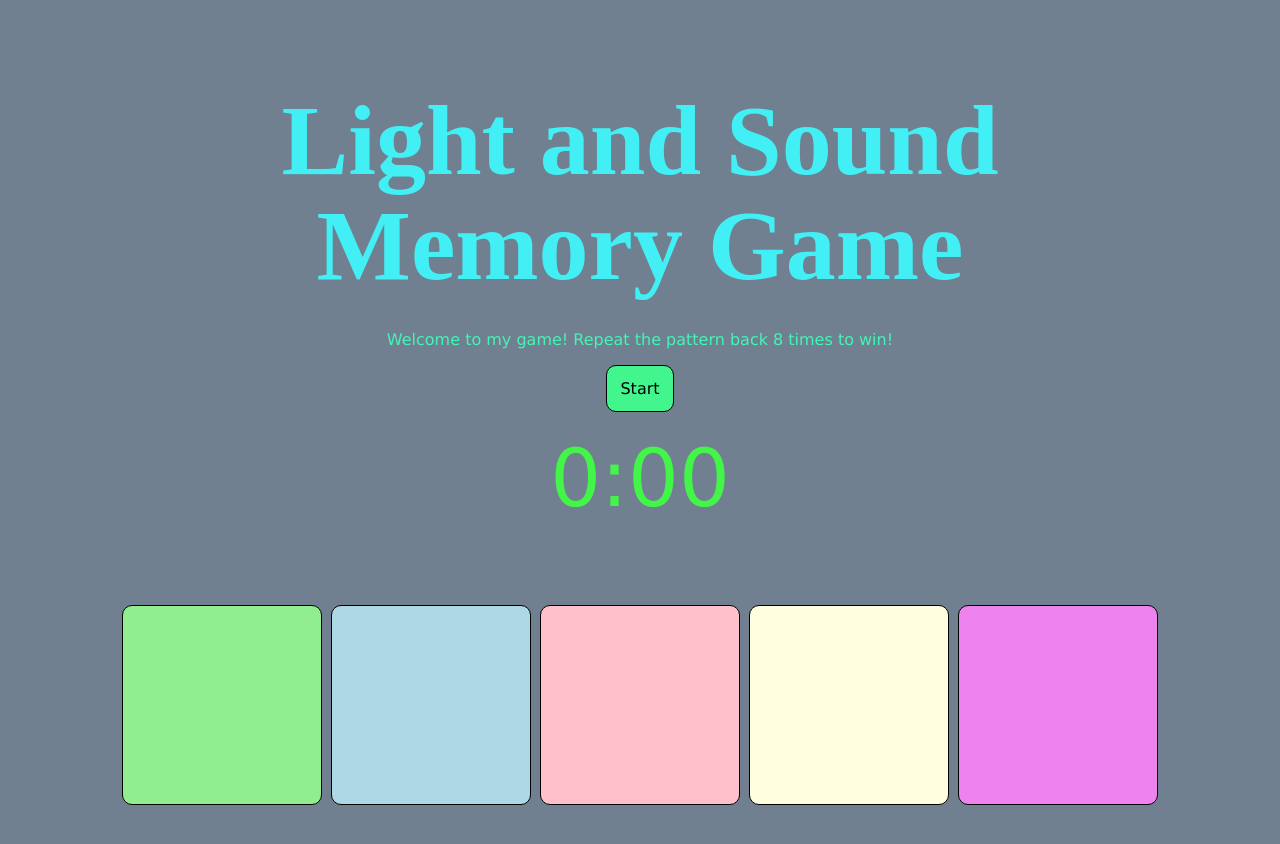
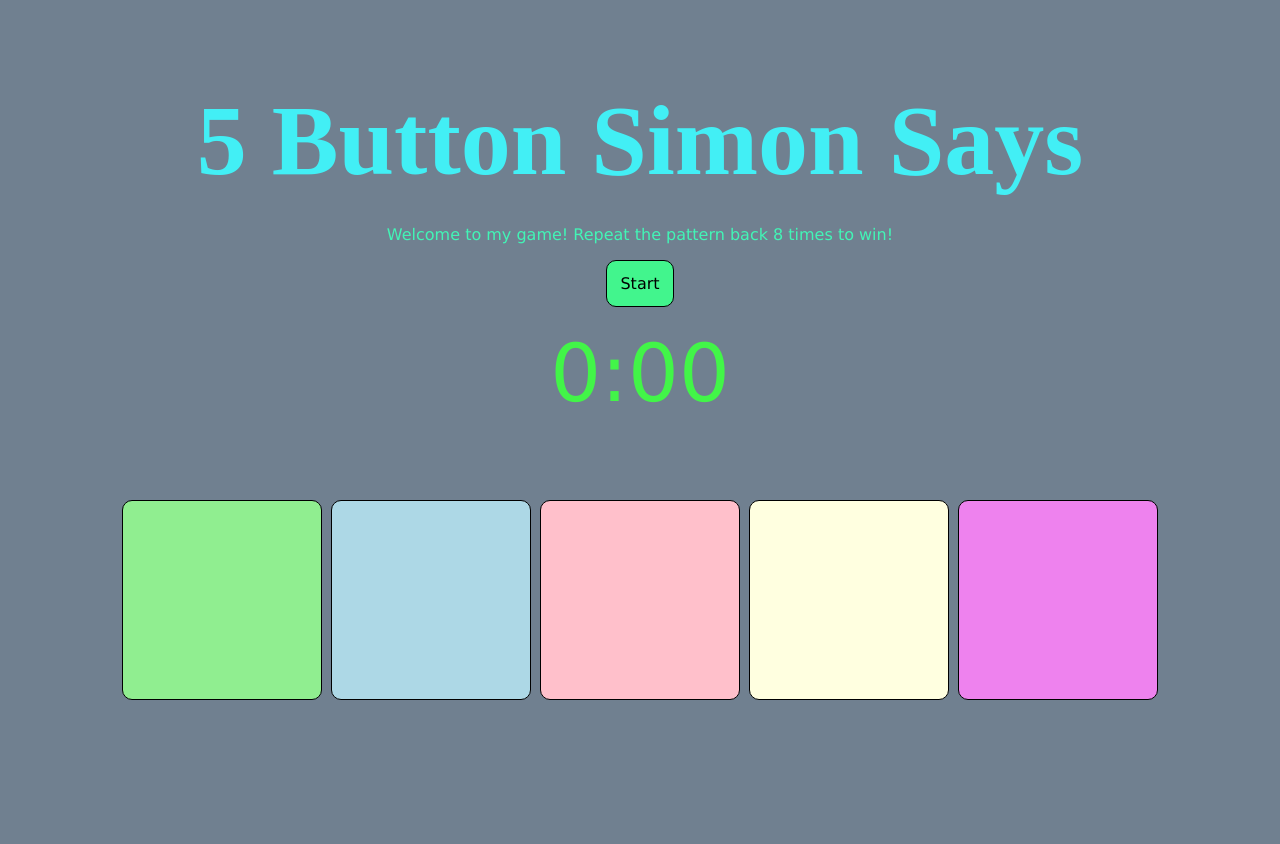
Before and after one commit to AaronAlemi/codepath-prework, a plain HTML site: page index.html in a window 1280 px wide. Drawn offline with Linux system fonts and the light colour scheme; a web font is replaced by a local one.

Commit message:
Update index.html

```diff
--- a/index.html
+++ b/index.html
@@ -21,7 +21,7 @@
       This is the page head - it contains info the browser uses to display the page
       You won't see what's in the head in the page
       Scroll down to the body element for the page content -->
-    <h1 class="title">Light and Sound Memory Game</h1>
+    <h1 class="title">5 Button Simon Says</h1>
     <style>
         h1{text-align: center;}
     </style>
@@ -39,7 +39,7 @@
       You can write text in a comment and the content won't be visible in the page
     -->
 
-    <title>Light and Sound Memory Game</title>
+    <title>5 Button Simon Says</title>
 
     <!-- Meta tags for SEO and social sharing -->
     <link rel="canonical" href="https://glitch-hello-website.glitch.me/" />
```
